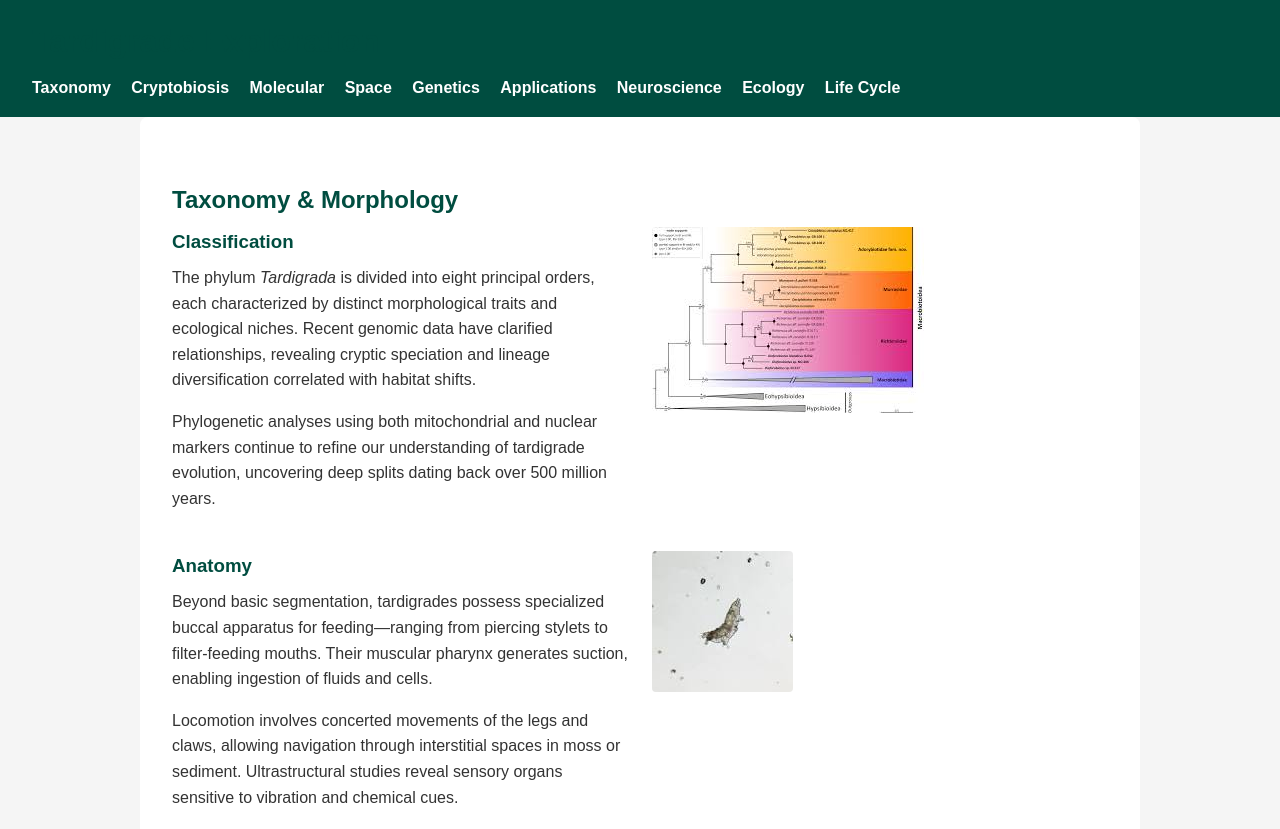
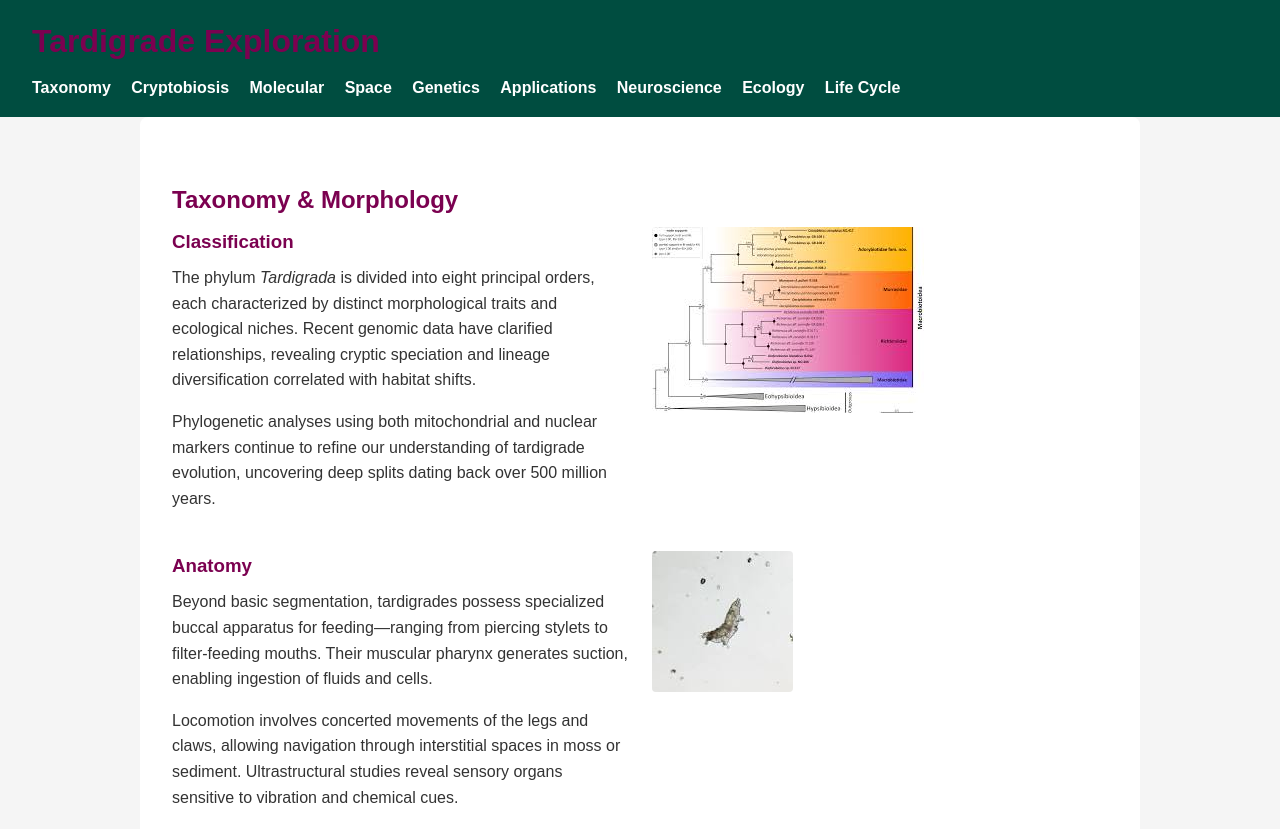
Before and after one commit to armiagithub/tardigrade-site, a plain HTML site: page index.html in a window 1280 px wide. Shown: the top 829 px of the page. Drawn offline with Linux system fonts and the light colour scheme.

Commit message:
Update index.html.
Changed header color

```diff
--- a/index.html
+++ b/index.html
@@ -12,7 +12,7 @@
     nav a { color: #fff; margin-right: 1rem; text-decoration: none; font-weight: bold; }
     nav a:hover { text-decoration: underline; }
     main { padding: 2rem; max-width: 1000px; margin: auto; background: #fff; border-radius: 8px; }
-    h1, h2, h3 { margin-bottom: 0.5rem; color: #004d40; }
+    h1, h2, h3 { margin-bottom: 0.5rem; color: #7b0150; }
     p, ul { margin-bottom: 1rem; }
     ul { list-style-type: disc; margin-left: 1.5rem; }
     img { max-width: 100%; height: auto; border-radius: 4px; margin-bottom: 1rem; }
```
